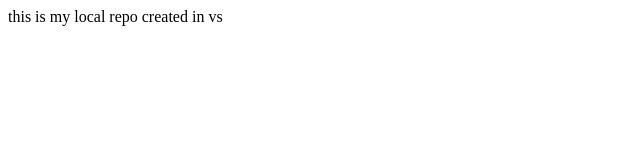
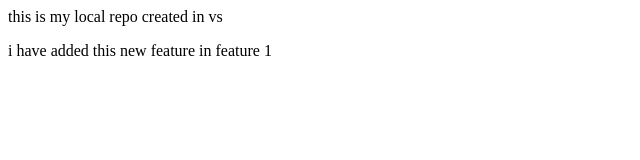
Before and after one commit to mehran-khursheed/localrepoOnGit, a plain HTML site: page index.html in a window 1280 px wide. Shown: the whole page, without its empty margins (0-640 px from the left). Drawn offline with Linux system fonts and the light colour scheme.

Commit message:
added on branch feature1

```diff
--- a/index.html
+++ b/index.html
@@ -1 +1,2 @@
 <h>this is my local repo created in vs</h>
+<p>i have added this new feature in feature 1</p>
```
